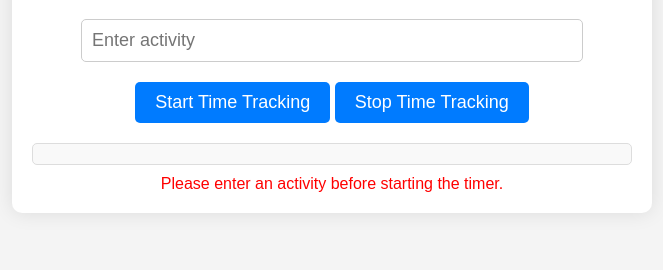
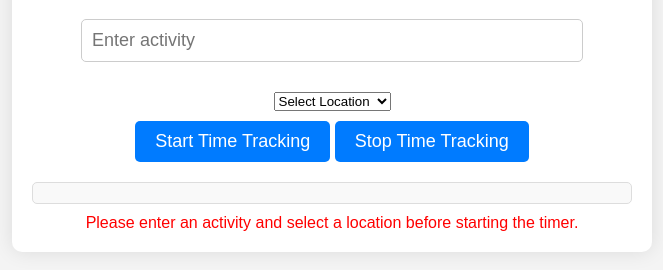
Before and after one commit to Rerej21/TimeTracker, a plain HTML site: page index.html in a window 1280 px wide. Both pictures are taken after a click on the button "Start Time Tracking". Shown: the part 204-474 px from the top of the page, without its empty margins (308-971 px from the left). Drawn offline with Linux system fonts and the light colour scheme.

Commit message:
location added

```diff
--- a/index.html
+++ b/index.html
@@ -52,7 +52,7 @@
         font-size: 16px;
         line-height: 1.5;
     }
-    #stop-button {
+    .activity-button {
         padding: 10px 20px;
         font-size: 18px;
         background-color: #007bff;
@@ -62,7 +62,7 @@
         cursor: pointer;
         transition: background-color 0.3s;
     }
-    #stop-button:hover {
+    .activity-button:hover {
         background-color: #0056b3;
     }
     .error-message {
@@ -76,9 +76,14 @@
         <h1>Activity Timer</h1>
         <div id="timer">00:00:00</div>
         <input type="text" id="activity-input" placeholder="Enter activity">
+        <select id="location-select" style="margin: 10px;">
+            <option value="">Select Location</option>
+            <option value="Florida">Florida</option>
+            <option value="New Hampshire">New Hampshire</option>
+        </select>
         <br>
-        <button onclick="startTimer()" id="stop-button">Start Time Tracking</button>
-        <button onclick="stopTimer()" id="stop-button">Stop Time Tracking</button>
+        <button onclick="startTimer()" class="activity-button">Start Time Tracking</button>
+        <button onclick="stopTimer()" class="activity-button">Stop Time Tracking</button>
         <div id="activity-list"></div>
         <div id="error-message" class="error-message"></div>
     </div>
@@ -90,8 +95,9 @@
 
         function startTimer() {
             let activity = document.getElementById("activity-input").value.trim();
-            if (activity === "") {
-                document.getElementById("error-message").textContent = "Please enter an activity before starting the timer.";
+            let location = document.getElementById("location-select").value.trim();
+            if (activity === "" || location === "") {
+                document.getElementById("error-message").textContent = "Please enter an activity and select a location before starting the timer.";
                 return;
             }
             document.getElementById("error-message").textContent = "";
```
Also changed, not shown: 1 other file.
